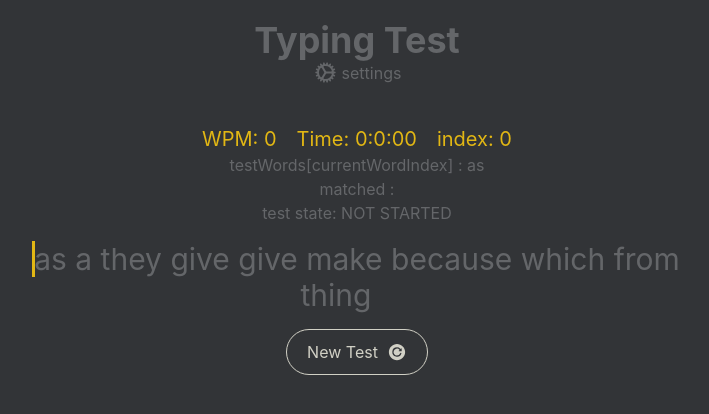
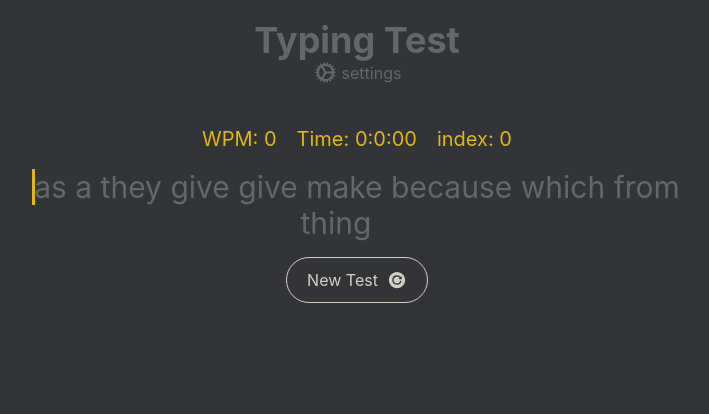
Before and after one commit to Bhanukamax/typing-test-bmax, a React (Vite) app: page / in a window 1280 px wide. Shown: the top 414 px of the page, without its empty margins (283-992 px from the left). Built offline with nearby package versions, Linux system fonts and the light colour scheme.

Commit message:
clean up

```diff
--- a/src/componets/typing-test.tsx
+++ b/src/componets/typing-test.tsx
@@ -221,10 +221,6 @@ export default function TypingTest({ wordCount }: Props) {
                 <span>Time: {formatTime(testTime)}</span>
                 <span>index: {currentWordIndex}</span>
             </div>
-            <p>testWords[currentWordIndex] : {testWords[currentWordIndex]}</p>
-            <p>matched : {matchedUserText}</p>
-            <p>test state: {stateToString(testState)}</p>
-            <p> {matchedUserText + userText}</p>
             <TestDisplay
                 test={testWords.join(' ')}
                 userText={
@@ -247,7 +243,7 @@ export default function TypingTest({ wordCount }: Props) {
                 onChange={(e) => setUserText(e.target.value)}
                 onBlur={handleOnBlur}
               autoCapitalize="off"
-              autoComplete='off'
+                autoComplete='off'
             />
             <button onClick={newTest} className="button rounded-full">
                 New Test &nbsp; <IoReloadCircle size={20} />{' '}
```
